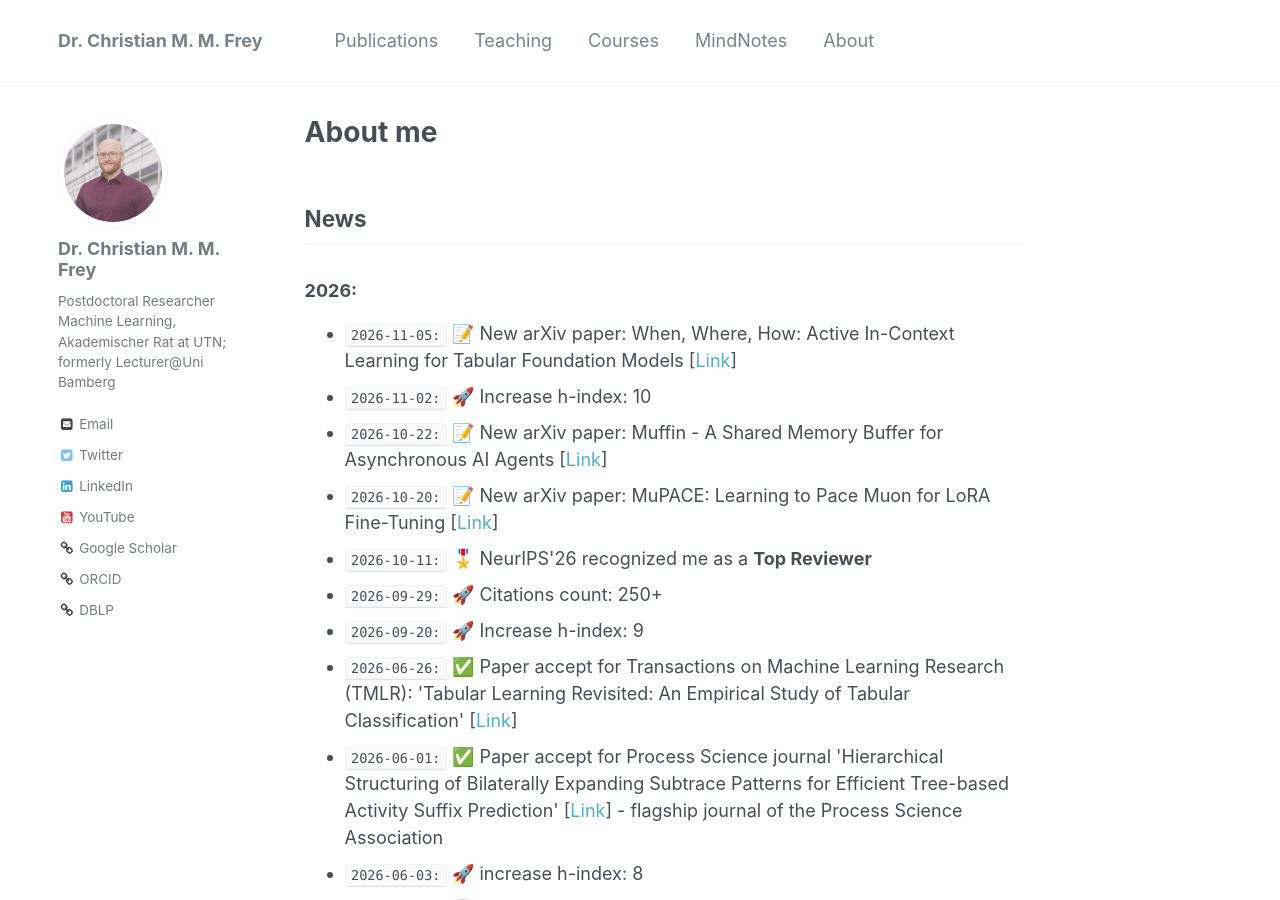
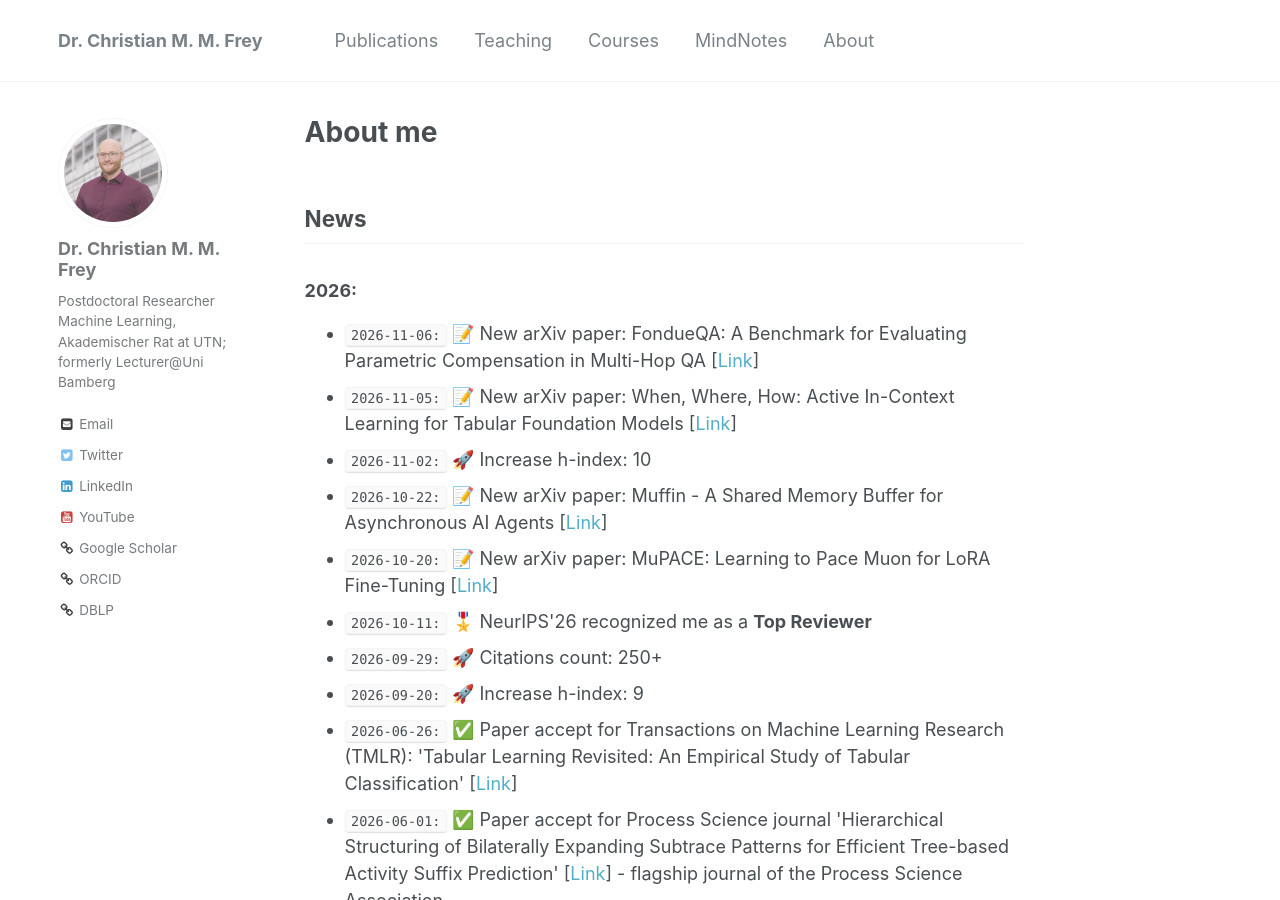
Before and after one commit to christianmaxmike/christianmaxmike.github.io, a Jekyll site: the page built from _pages/about.md, in a window 1280 px wide and 900 px high. Built offline with Jekyll 4.4.1, drawn with Linux system fonts in a browser that asks for light colours.

Commit message:
Add new arXiv paper announcements for 2026

```diff
--- a/_pages/about.md
+++ b/_pages/about.md
@@ -17,6 +17,7 @@ redirect_from:
 ## News
 ### 2026:
 <ul>
+	<li><code>2026-11-06:</code> 📝 New arXiv paper: FondueQA: A Benchmark for Evaluating Parametric Compensation in Multi-Hop QA [<a href="https://arxiv.org/abs/2611.09274">Link</a>]</li>
 	<li><code>2026-11-05:</code> 📝 New arXiv paper: When, Where, How: Active In-Context Learning for Tabular Foundation Models [<a href="https://arxiv.org/abs/2611.07886">Link</a>]</li>
 	<li><code>2026-11-02:</code> 🚀 Increase h-index: 10</li>
 	<li><code>2026-10-22:</code> 📝 New arXiv paper: Muffin - A Shared Memory Buffer for Asynchronous AI Agents [<a href="https://arxiv.org/pdf/2610.31355">Link</a>]</li>
```
